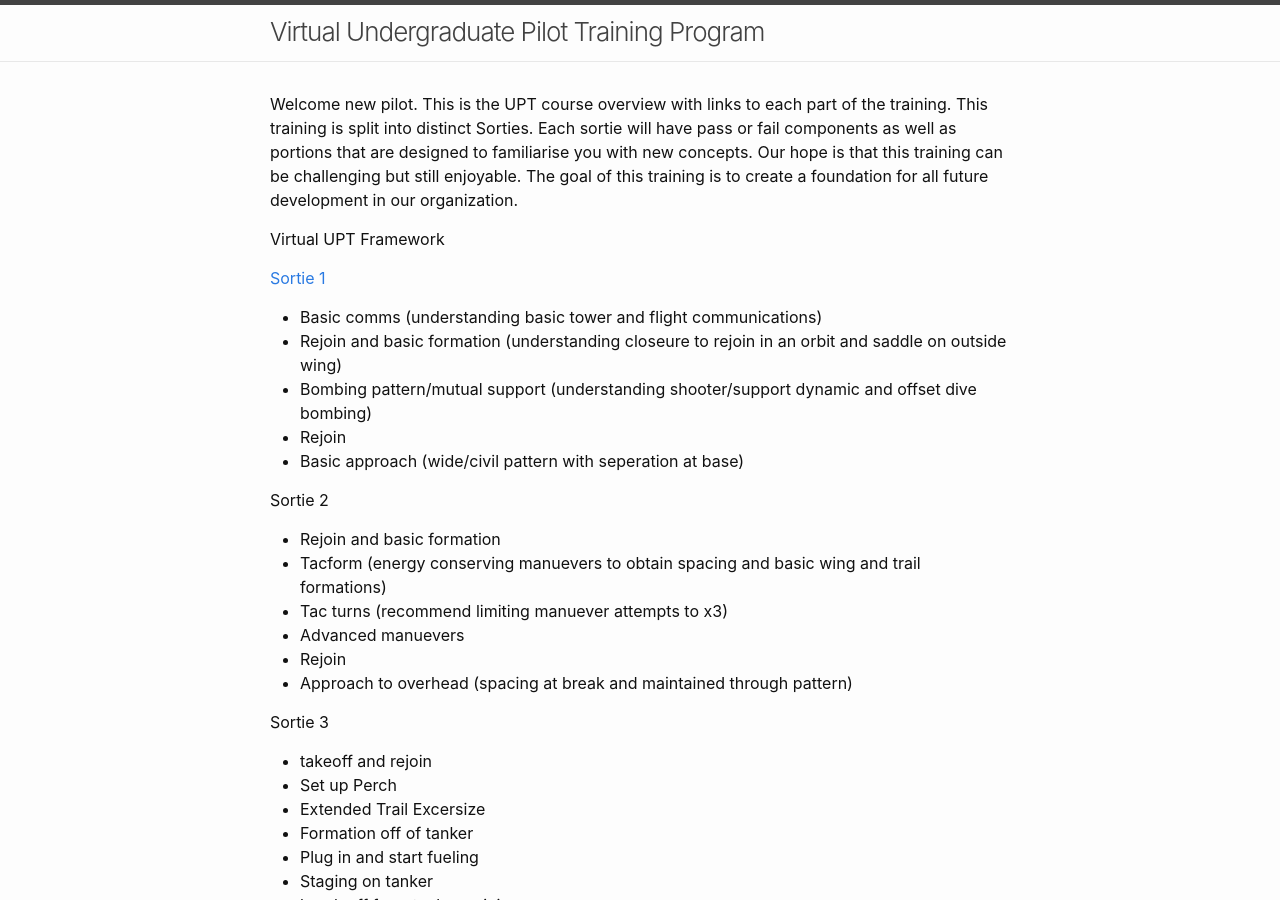
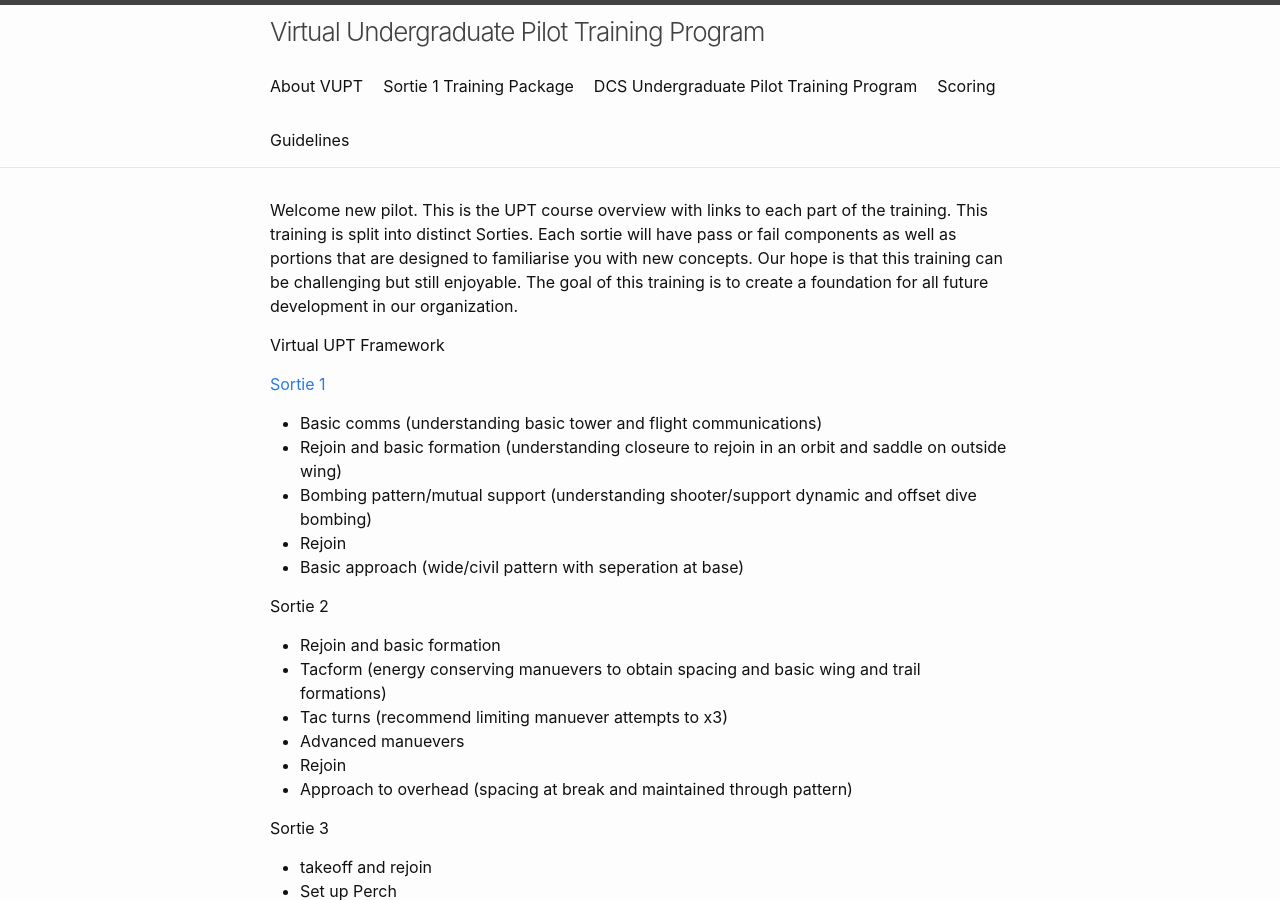
Before and after one commit to itsdotbmp/Undergraduate-Pilot-Training, a Jekyll site: the page built from index.md, in a window 1280 px wide and 900 px high. Built offline with Jekyll 4.4.1, drawn with Linux system fonts in a browser that asks for light colours; some of the changed lines change nothing that is shown.

Commit message:
Update _config.yml

```diff
--- a/_config.yml
+++ b/_config.yml
@@ -36,9 +36,8 @@ minima:
 
 # If you want to link only specific pages in your header, uncomment
 # this and add the path to the pages in order as they should show up
-header_pages:
-- index.html
-- sortie-1.html
+#header_pages:
+# - about.html
 
 # Build settings
 theme: minima
@@ -46,3 +45,6 @@ theme: minima
 plugins:
 #  - jekyll-feed
  - jekyll-seo-tag
+
+optional_front_matter:
+  enabled: false
```
